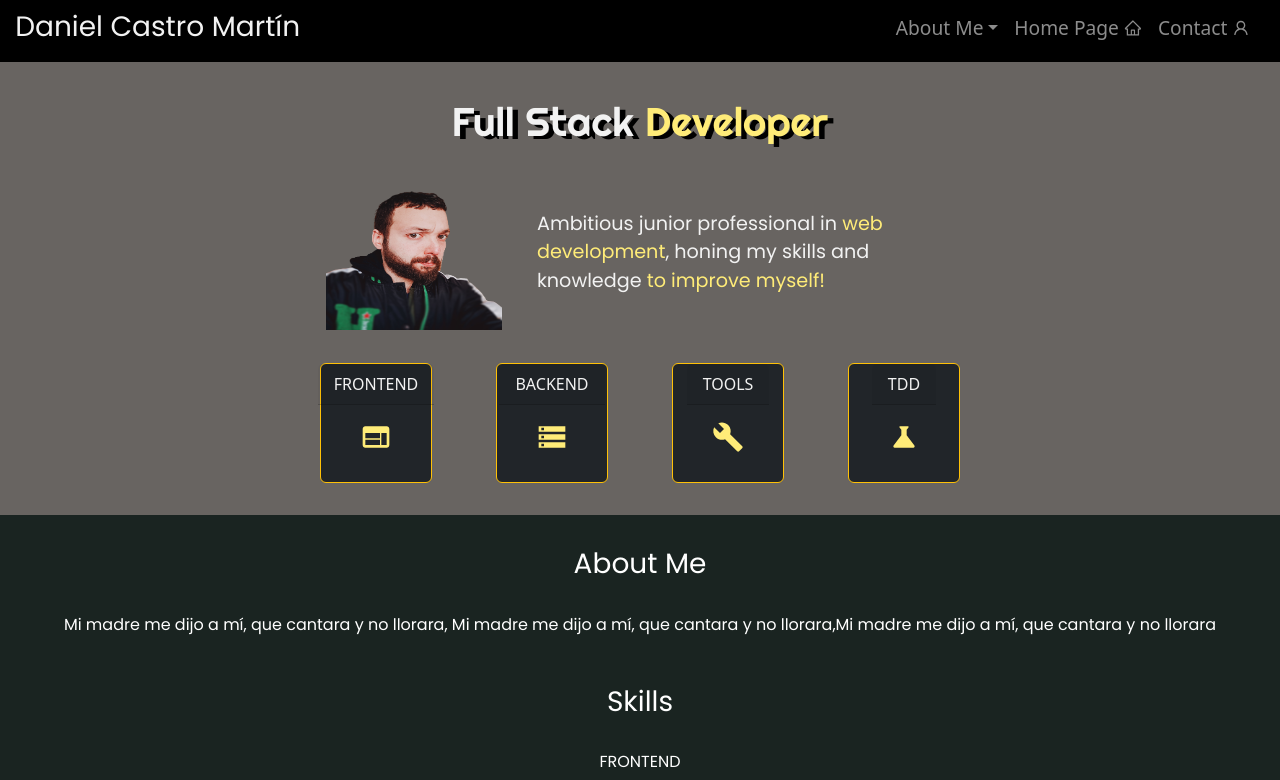
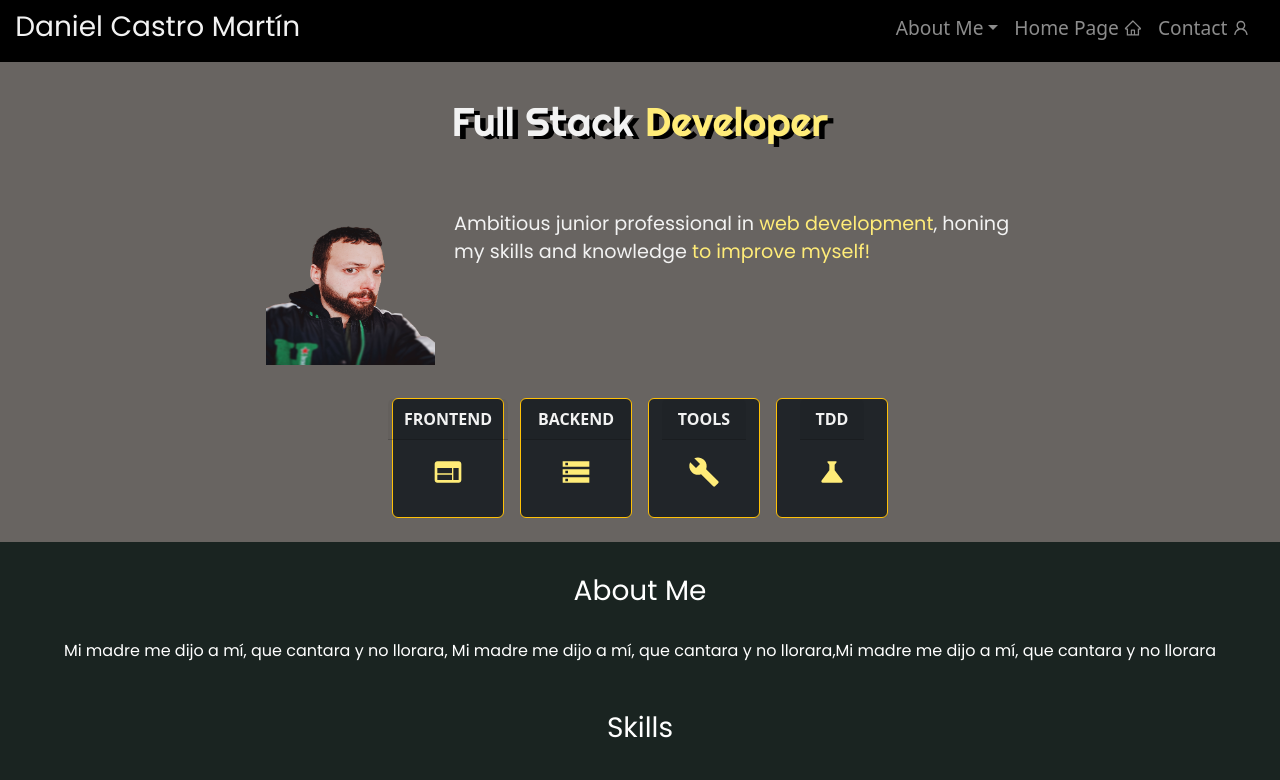
Before and after one commit to DCM91/myportfolio, a React (Create React App) app: page / in a window 1280 px wide. Shown: the top 780 px of the page. Built offline with nearby package versions, Linux system fonts and the light colour scheme.

Commit message:
Myself acabado

```diff
--- a/src/components/HomePage/HPComponents/MySelf.js
+++ b/src/components/HomePage/HPComponents/MySelf.js
@@ -5,7 +5,7 @@ import { CardsMyself } from "./Myselfcomponts/CardsMyself";
 export const MySelf = () => {
   return (
     <SelfStyle>
-             <h1>
+          <h1>
             Full Stack <span>Developer</span>
           </h1>
         <div className="content">
@@ -22,7 +22,9 @@ export const MySelf = () => {
               <span>to improve myself!</span>
             </p>
           </section>
-          <CardsMyself />
+          <div className="section2">
+            <CardsMyself />
+          </div>
         </div>
     </SelfStyle>
   );
@@ -57,12 +59,20 @@ const SelfStyle = styled.div`
     width: 80%;
     max-height: max-content;
   }
+  .section2{
+    width: 100%;
+    display: flex;
+    flex-direction: column;
+    flex-wrap: wrap;
+  }
   h1 {
     color: #f2f2f2;
     padding-top: 3rem;
     text-shadow: #000 0.35rem 0.2rem;
     font-family: "Righteous", cursive;
     padding-right: -0.4rem;
+    text-align: center;
+    width: 100%;
   }
   span {
     color: #ffec78;
@@ -74,15 +84,18 @@ const SelfStyle = styled.div`
     height: 11rem;
     margin-right: .2em;
     margin-left: 0;
+    margin-top: 2.2rem;
 
   }
   .texto1 {
-    padding-left: 2rem;
     color: #f2f2f2;
     padding-top: 1rem;
     font-family: "Poppins", sans-serif;
     font-size: larger;
     padding-top: 3.5rem;
-    width: 60%;
+    width: 80%;
+    padding-left: 1rem;
+    text-align: start;
+
   }
 `;
--- a/src/components/HomePage/HPComponents/Myselfcomponts/CardsMyself.js
+++ b/src/components/HomePage/HPComponents/Myselfcomponts/CardsMyself.js
@@ -70,14 +70,20 @@ export const CardsMyself = () => {
   );
 };
 const CardStyle = styled.div`
+width: 100%;
+display: flex;
+flex-direction: column;
+flex-wrap: wrap;
+font-weight: bold;
+
   .icono {
     font-size: xx-large;
     color: #ffec78;
 
   }
   .cards {
-    margin: 2rem;
-    margin-bottom: 1rem;
+    margin: .5rem;
+    margin-top: 2rem;
     color: #f2f2f2;
     display: block;
     justify-content: center;
```
